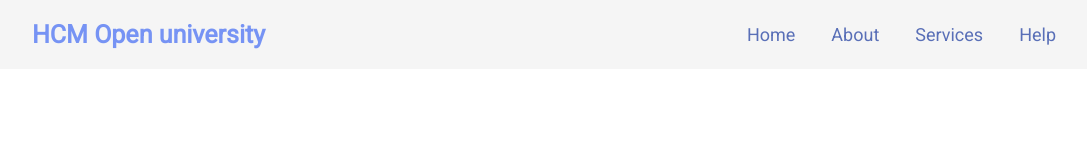
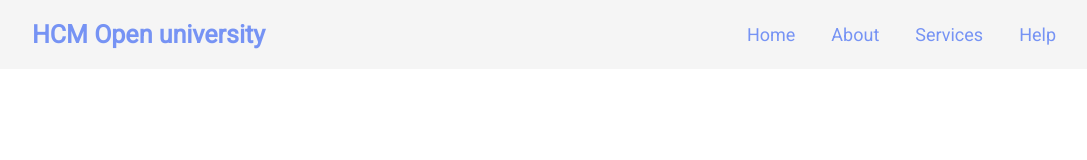
Before and after one commit to Tkag0001/Visualize_mark_web, a plain HTML site: page index.html in a window 1280 px wide. Shown: the top 160 px of the page, without its empty margins (96-1183 px from the left). Drawn offline with Linux system fonts and the light colour scheme.

Commit message:
change color navbar a

```diff
--- a/style.css
+++ b/style.css
@@ -59,7 +59,7 @@ body {
 .navbar a{
     cursor: pointer;
     font-size: 18px;
-    color: #596FB7;
+    color: #7693f4;
     text-decoration: none;
     font-weight: 500;
     margin: 0px 18px 0px 18px;
```
